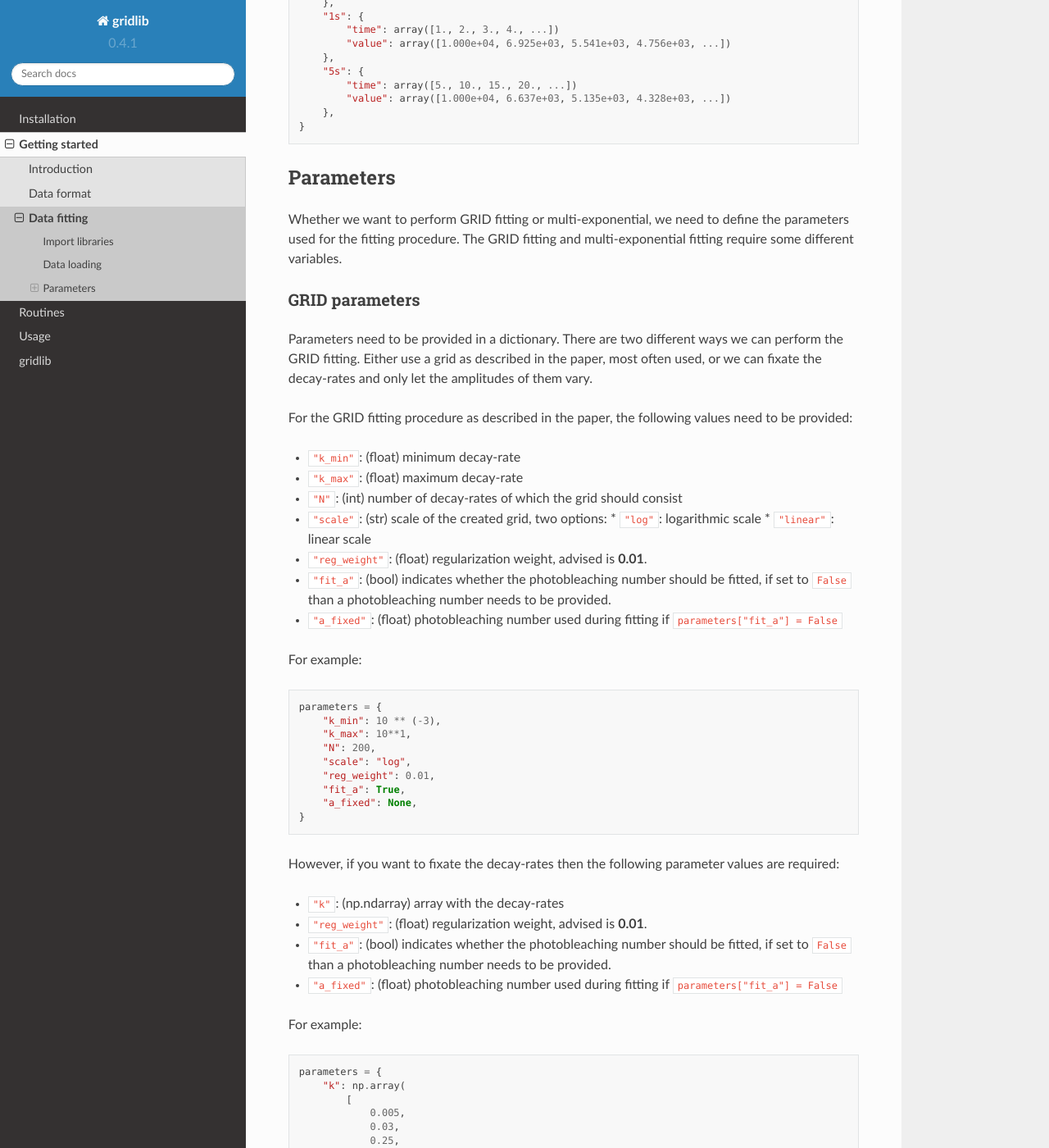
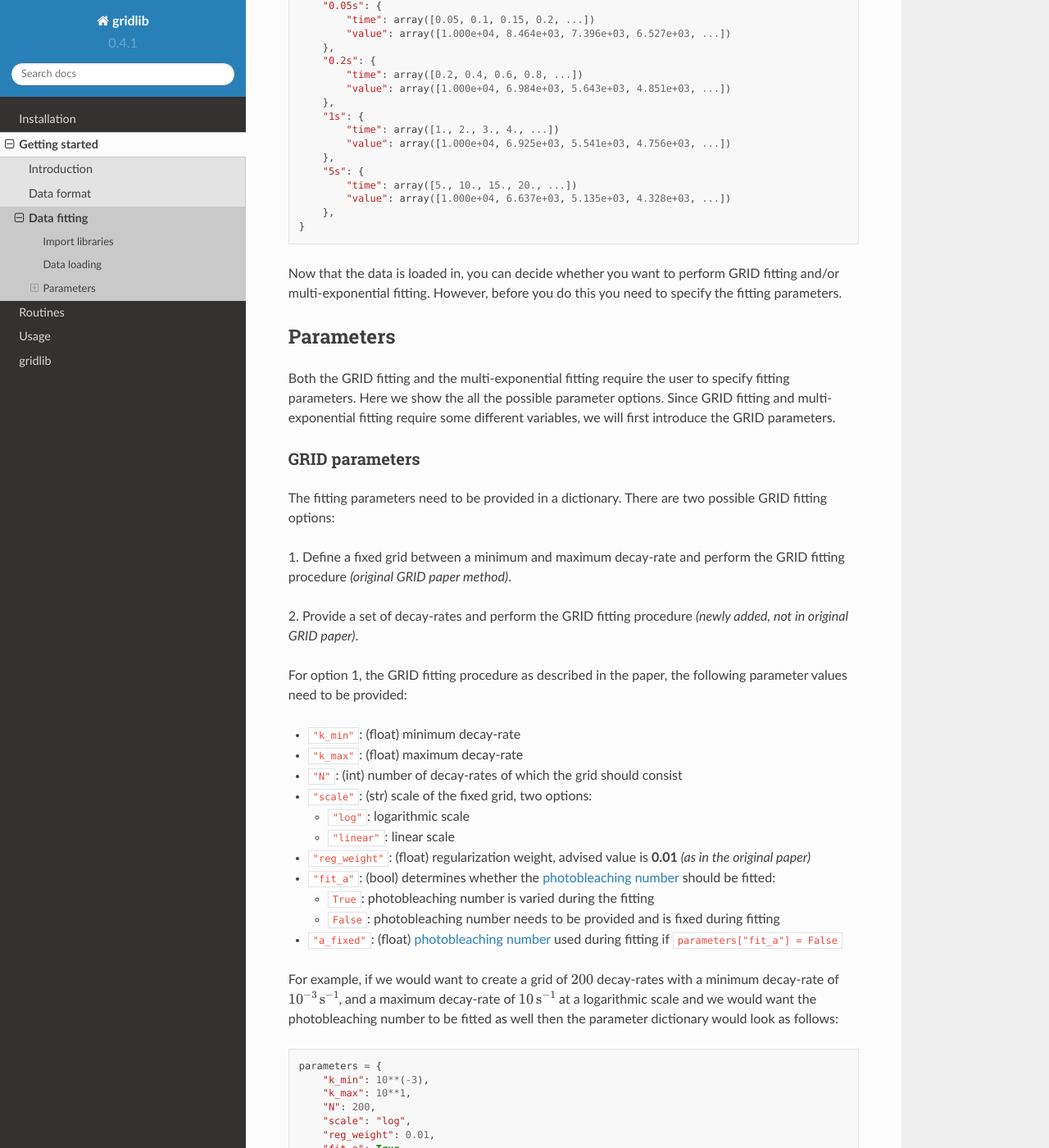
Before and after one commit to boydcpeters/gridlib, a Sphinx documentation site: the page built from docs/basics.fit.rst, in a window 1280 px wide and 1400 px high, scrolled down 884 px. Shown: the whole window at 82% size. Built offline with Sphinx 7.4.7 and the Read the Docs theme 2.0.0, drawn with Linux system fonts in a browser that asks for light colours; pages that are not in the unit, such as notebooks, are missing from menus; some of the changed text lies outside the part shown.

Commit message:
Working on data fitting documentation

```diff
--- a/docs/basics.fit.rst
+++ b/docs/basics.fit.rst
@@ -1,15 +1,14 @@
-.. _basics.fit:
-
 Data fitting
 ============
 
-Currently, it is possible to perform GRID fitting and multi-exponential fitting.
-
+Here it is explained how the GRID fitting and multi-exponential fitting can be performed
+with GRIDLib. However, to access all the required fitting routines the required packages
+need to be imported.
 
 Import libraries
 ----------------
 
-Before we can do anything, we need to import the required modules.
+Import the required packages as follows:
 
 .. code-block:: python
 
@@ -19,8 +18,9 @@ Before we can do anything, we need to import the required modules.
     import gridlib.io
     import gridlib.plot
 
-We can see that we need the :py:mod:`gridlib`, :py:mod:`gridlib.io`, and the
-:py:mod:`gridlib.plot` module.
+We see that we shorten ``numpy`` to ``np`` and ``matplotlib.pyplot`` to ``plt`` since
+this is convention. However, :py:mod:`gridlib`, :py:mod:`gridlib.io`, and
+:py:mod:`gridlib.plot` are not shortened.
 
 
 Data loading
@@ -31,10 +31,11 @@ Once the packages are imported, the data can be loaded in:
 .. code-block:: python
 
     # Load the data
-    data = gridlib.io.read_data_survival_function("/path/to/file.csv")
+    >>> data = gridlib.io.read_data_survival_function("/path/to/file.csv")
 
-The survival time distributions are now stored in the ``data`` variable with the following
-structure:
+The survival time distributions are now stored in the ``data`` variable. If we would use
+the example data provided in ``gridlib/examples/data/example1.csv``, which had four
+simulated survival time distributions than we get the following structure:
 
 .. code-block:: python
 
@@ -57,39 +58,59 @@ structure:
         },
     }
 
+Now that the data is loaded in, you can decide whether you want to perform GRID fitting
+and/or multi-exponential fitting. However, before you do this you need to specify the
+fitting parameters.
+
 
 Parameters
 ----------
 
-Whether we want to perform GRID fitting or multi-exponential, we need to define the
-parameters used for the fitting procedure. The GRID fitting and multi-exponential
-fitting require some different variables.
+Both the GRID fitting and the multi-exponential fitting require the user to specify
+fitting parameters. Here we show the all the possible parameter options. Since GRID
+fitting and multi-exponential fitting require some different variables, we will first
+introduce the GRID parameters.
 
 GRID parameters
 ^^^^^^^^^^^^^^^
-Parameters need to be provided in a dictionary. There are two different ways we can
-perform the GRID fitting. Either use a grid as described in the paper, most often used,
-or we can fixate the decay-rates and only let the amplitudes of them vary.
+The fitting parameters need to be provided in a dictionary. There are two possible GRID
+fitting options:
 
-For the GRID fitting procedure as described in the paper, the following values
-need to be provided:
+1. Define a fixed grid between a minimum and maximum decay-rate and
+perform the GRID fitting procedure *(original GRID paper method)*.
+
+2. Provide a set of decay-rates and perform the GRID fitting procedure
+*(newly added, not in original GRID paper)*.
+
+For option 1, the GRID fitting procedure as described in the paper, the following
+parameter values need to be provided:
 
 * ``"k_min"``: (float) minimum decay-rate
 * ``"k_max"``: (float) maximum decay-rate
 * ``"N"``: (int) number of decay-rates of which the grid should consist
-* ``"scale"``: (str) scale of the created grid, two options:
+* ``"scale"``: (str) scale of the fixed grid, two options:
+
   * ``"log"``: logarithmic scale
   * ``"linear"``: linear scale
-* ``"reg_weight"``: (float) regularization weight, advised is **0.01**.
-* ``"fit_a"``: (bool) indicates whether the photobleaching number should be fitted, if set to ``False`` than a photobleaching number needs to be provided.
-* ``"a_fixed"``: (float) photobleaching number used during fitting if ``parameters["fit_a"] = False``
 
-For example:
+* ``"reg_weight"``: (float) regularization weight, advised value is **0.01** *(as in the original paper)*
+* ``"fit_a"``: (bool) determines whether the :term:`photobleaching number` should be fitted:
+
+  * ``True``: photobleaching number is varied during the fitting
+  * ``False``: photobleaching number needs to be provided and is fixed during fitting
+
+* ``"a_fixed"``: (float) :term:`photobleaching number` used during fitting if
+  ``parameters["fit_a"] = False``
+
+For example, if we would want to create a grid of :math:`200` decay-rates with a minimum
+decay-rate of :math:`10^{-3}\,\mathrm{s}^{-1}`, and a maximum decay-rate of
+:math:`10\,\mathrm{s}^{-1}` at a logarithmic scale and we would want the photobleaching
+number to be fitted as well then the parameter dictionary would look as follows:
 
 .. code-block:: python
 
     parameters = {
-        "k_min": 10 ** (-3),
+        "k_min": 10**(-3),
         "k_max": 10**1,
         "N": 200,
         "scale": "log",
@@ -98,13 +119,20 @@ For example:
         "a_fixed": None,
     }
 
-However, if you want to fixate the decay-rates then the following parameter values are
-required:
+For option 2, when the user provides a set of decay-rates, the grid does not have to be
+created anymore so the number of parameters is lower. For option 2, the following parameter
+values need to be provided:
 
 * ``"k"``: (np.ndarray) array with the decay-rates
-* ``"reg_weight"``: (float) regularization weight, advised is **0.01**.
-* ``"fit_a"``: (bool) indicates whether the photobleaching number should be fitted, if set to ``False`` than a photobleaching number needs to be provided.
-* ``"a_fixed"``: (float) photobleaching number used during fitting if ``parameters["fit_a"] = False``
+* ``"reg_weight"``: (float) regularization weight, advised value is **0.01** *(as in the original paper)*
+* ``"fit_a"``: (bool) determines whether the :term:`photobleaching number` should be fitted:
+
+  * ``True``: photobleaching number is varied during the fitting
+  * ``False``: photobleaching number needs to be provided and is fixed during fitting
+
+* ``"a_fixed"``: (float) :term:`photobleaching number` used during fitting if
+  ``parameters["fit_a"] = False``
+
 
 For example:
 
```
